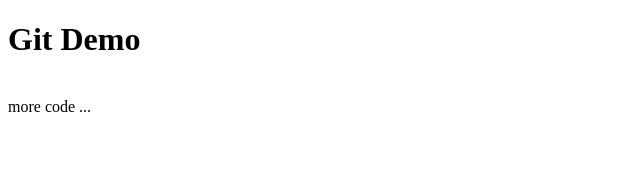
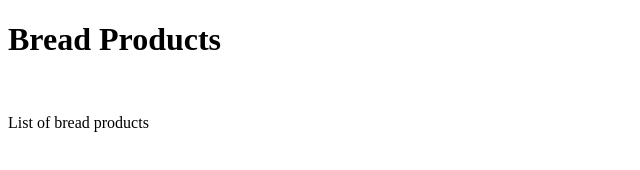
Before and after one commit to yiideveloper14/git.demo, a plain HTML site: page public_html/index.html in a window 1280 px wide. Shown: the whole page, without its empty margins (0-640 px from the left). Drawn offline with Linux system fonts and the light colour scheme.

Commit message:
finished for first release

```diff
--- a/public_html/index.html
+++ b/public_html/index.html
@@ -12,9 +12,9 @@ and open the template in the editor.
     </head>
     <body>
         <div>
-            <h1>Git Demo</h1>
+            <h1>Bread Products</h1>
             <br />
-            more code ...
+            <p>List of bread products</p>
         </div>
     </body>
 </html>
```
